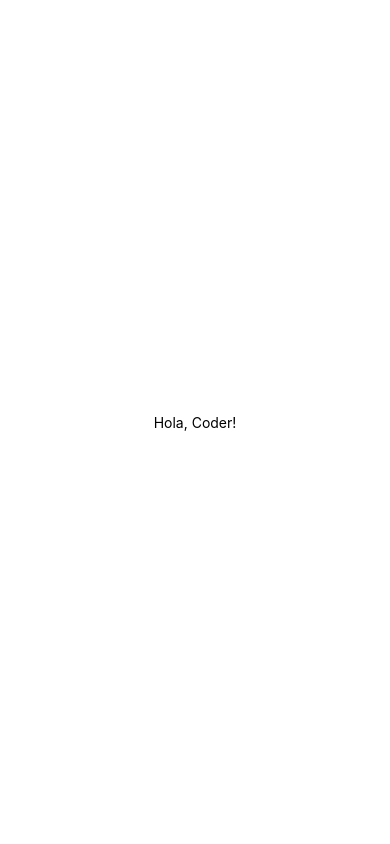
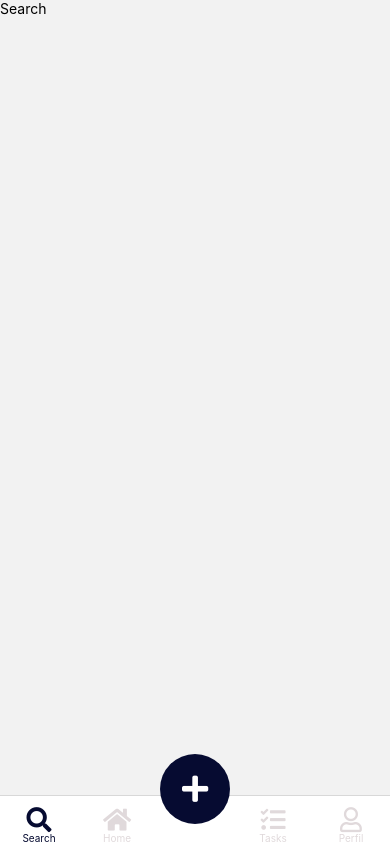
Before and after one commit to Carlosmedina06/Movietify, a React Native app: screen / in a window 390 px wide. Built offline with nearby package versions, Linux system fonts and the light colour scheme.

Commit message:
tabNavigation config

```diff
--- a/App.js
+++ b/App.js
@@ -1,20 +1,81 @@
-import { StatusBar } from 'expo-status-bar'
-import { StyleSheet, Text, View } from 'react-native'
+import { NavigationContainer } from '@react-navigation/native'
+import { createBottomTabNavigator } from '@react-navigation/bottom-tabs'
+import { FontAwesome5 } from '@expo/vector-icons'
+
+import Home from './src/views/Home/Home'
+import Perfil from './src/views/Perfil/Perfil'
+import Search from './src/views/Search/Search'
+import Tasks from './src/views/Tasks/Tasks'
+import AddTask from './src/views/AddTask/AddTask'
+
+const Tab = createBottomTabNavigator()
 
 export default function App() {
   return (
-    <View style={styles.container}>
-      <Text>Hola, Coder!</Text>
-      <StatusBar style="auto" />
-    </View>
+    <NavigationContainer>
+      <Tab.Navigator
+        screenOptions={({ route }) => ({
+          tabBarIcon: ({ focused, color, size }) => {
+            let iconName
+
+            if (route.name === 'Home') {
+              iconName = focused ? 'home' : 'home'
+              size = focused ? 25 : 25
+              color = focused ? '#060B31' : '#e0d9db'
+            }
+            if (route.name === 'Perfil') {
+              iconName = focused ? 'user' : 'user'
+              size = focused ? 25 : 25
+              color = focused ? '#060B31' : '#e0d9db'
+            }
+            if (route.name === 'addTask') {
+              iconName = focused ? 'plus' : 'plus'
+              size = focused ? 30 : 30
+              color = focused ? '#e0d9db' : '#fff'
+            }
+            if (route.name === 'Search') {
+              iconName = focused ? 'search' : 'search'
+              size = focused ? 25 : 25
+              color = focused ? '#060B31' : '#e0d9db'
+            }
+            if (route.name === 'Tasks') {
+              iconName = focused ? 'tasks' : 'tasks'
+              size = focused ? 25 : 25
+              color = focused ? '#060B31' : '#e0d9db'
+            }
+
+            return <FontAwesome5 key={iconName} color={color} name={iconName} size={size} />
+          },
+          headerShown: false,
+          tabBarStyle: {
+            paddingVertical: 10,
+          },
+          tabBarActiveTintColor: '#060B31',
+          tabBarInactiveTintColor: '#e0d9db',
+        })}
+      >
+        <Tab.Screen component={Search} name="Search" />
+        <Tab.Screen component={Home} name="Home" />
+        <Tab.Screen
+          component={AddTask}
+          name="addTask"
+          options={{
+            tabBarLabel: '',
+            tabBarIconStyle: {
+              borderRadius: 50,
+              height: 70,
+              width: 70,
+              padding: 0,
+              position: 'absolute',
+              bottom: 20,
+              backgroundColor: '#060B31',
+            },
+          }}
+        />
+
+        <Tab.Screen component={Tasks} name="Tasks" />
+        <Tab.Screen component={Perfil} name="Perfil" />
+      </Tab.Navigator>
+    </NavigationContainer>
   )
 }
-
-const styles = StyleSheet.create({
-  container: {
-    flex: 1,
-    backgroundColor: '#fff',
-    alignItems: 'center',
-    justifyContent: 'center',
-  },
-})
```
